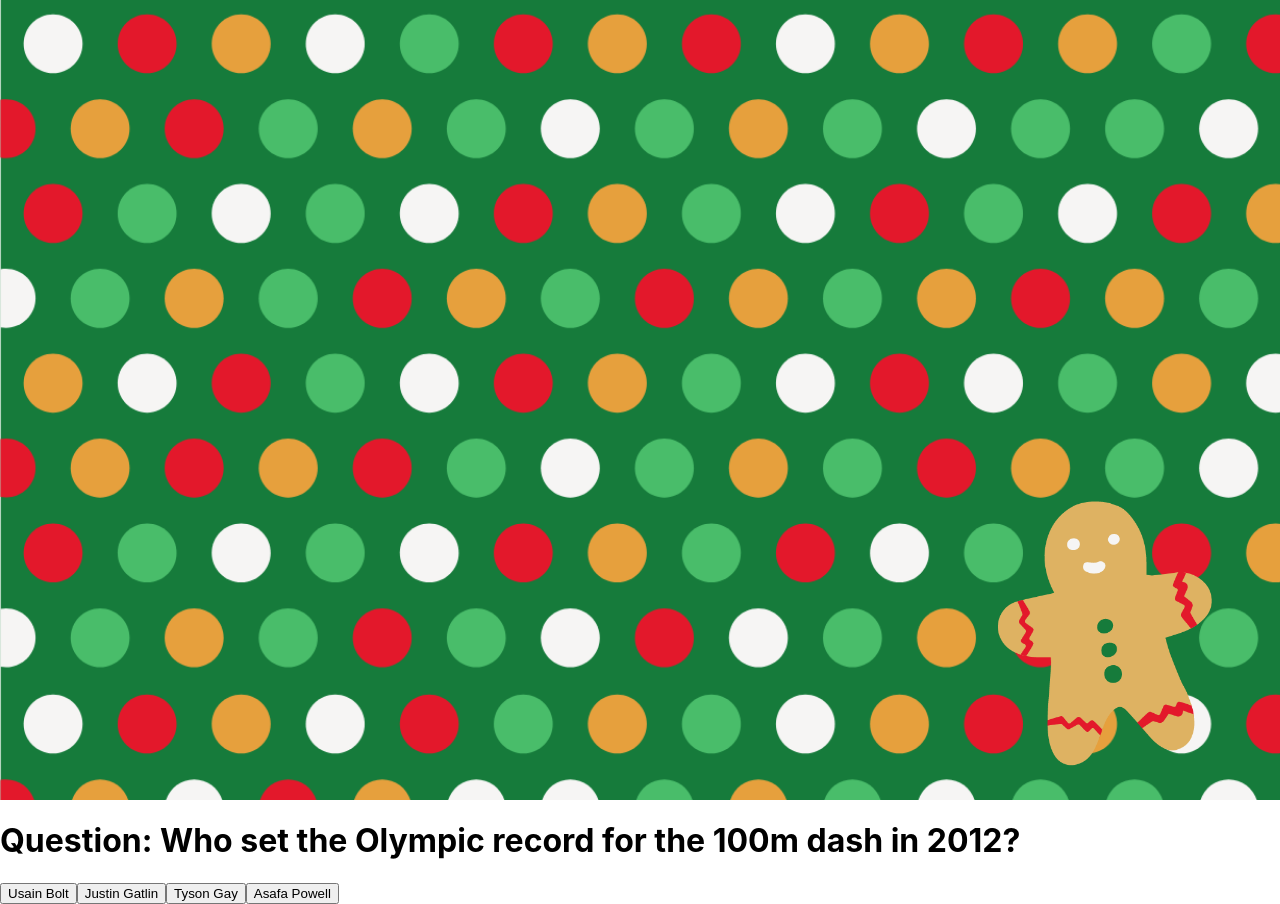
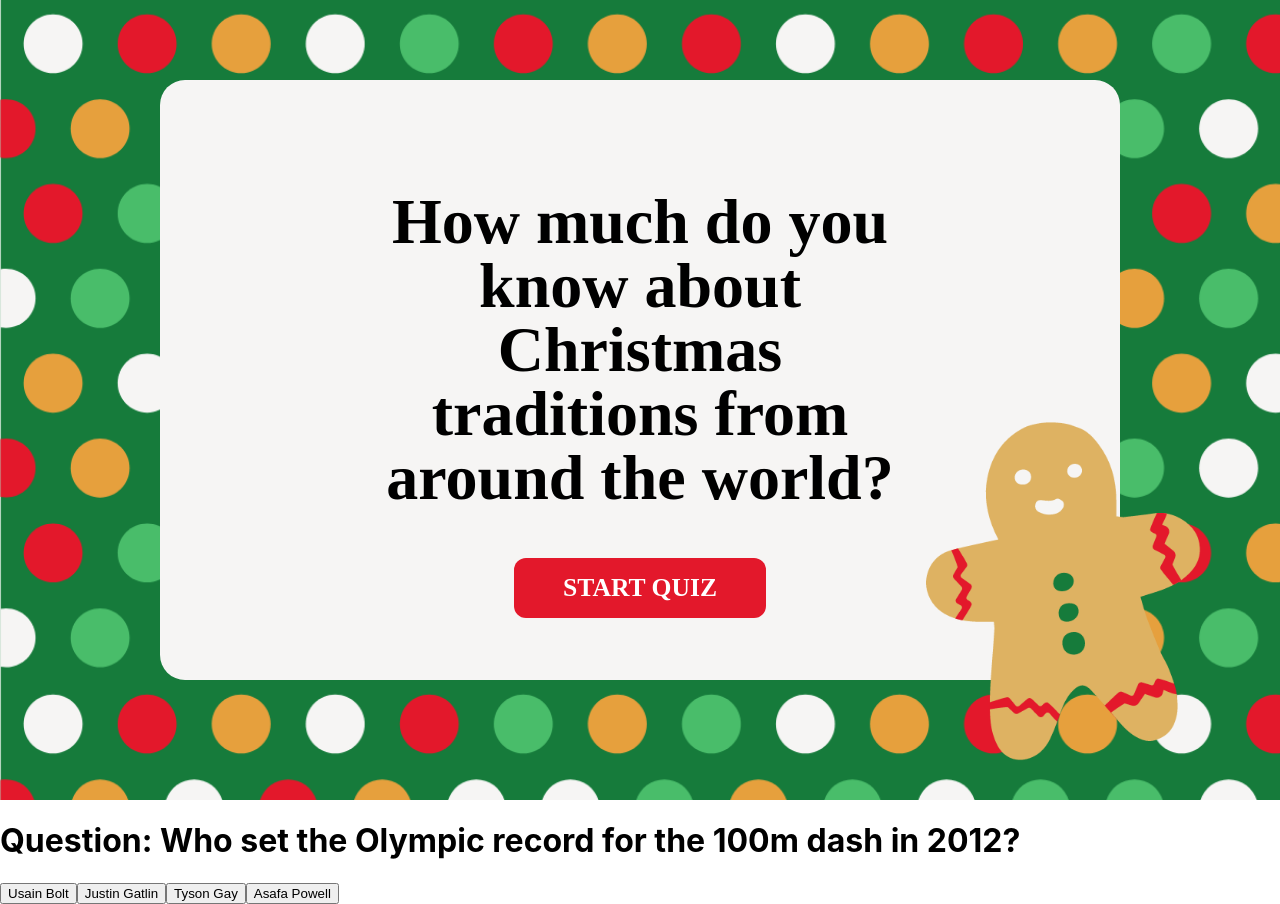
Before and after one commit to Technigo/project-redux-quiz-old, a React (Create React App) app: page / in a window 1280 px wide. Built offline with nearby package versions, Linux system fonts and the light colour scheme.

Commit message:
StartPage and some components

```diff
--- a/package.json
+++ b/package.json
@@ -12,6 +12,7 @@
     "eslint-plugin-react": "^7.30.1",
     "eslint-plugin-react-hooks": "^4.6.0",
     "react": "^18.2.0",
+    "react-audio-player": "^0.17.0",
     "react-dom": "^18.2.0",
     "react-redux": "^8.0.2",
     "react-scripts": "^5.0.1",
--- a/src/App.js
+++ b/src/App.js
@@ -3,6 +3,7 @@ import { Provider } from 'react-redux';
 import { combineReducers, configureStore } from '@reduxjs/toolkit';
 import { quiz } from 'reducers/quiz';
 import { StartPage } from 'components/Startpage'
+import ReactAudioPlayer from 'react-audio-player';
 
 import { CurrentQuestion } from 'components/CurrentQuestion';
 
@@ -14,9 +15,12 @@ const store = configureStore({ reducer });
 
 export const App = () => {
   return (
-    <Provider store={store}>
-      <StartPage />
-      <CurrentQuestion />
-    </Provider>
+    <>
+      <ReactAudioPlayer src="jingle-bells-jazzy-style-christmas-swing-music-1284.mp3" type="audio/mpeg" autoPlay />
+      <Provider store={store}>
+        <StartPage />
+        <CurrentQuestion />
+      </Provider>
+    </>
   );
 }
--- a/src/components/Startpage.js
+++ b/src/components/Startpage.js
@@ -2,11 +2,16 @@ import React from 'react'
 import styled from 'styled-components'
 import xmasBackground from 'Images/XmasBackground.png'
 import Cookie from 'Images/cookie.png'
+import { QuestionContainer, Headers, Buttons } from './Styling/GlobalStyles'
 
 export const StartPage = () => {
   return (
     <Background>
-      <GingerCookie src={Cookie} alt="Profile Picture Carina Moreno" />
+      <QuestionContainer>
+        <Headers> How much do you know about Christmas traditions from around the world?</Headers>
+        <GingerCookie src={Cookie} alt="Ginger Cookie" />
+        <Buttons href="" class="button"> START QUIZ </Buttons>
+      </QuestionContainer>
     </Background>
   )
 }
@@ -20,10 +25,11 @@ const Background = styled.div`
 `
 
 const GingerCookie = styled.img`
-position: absolute;
+position: fixed;
 right: 2%;
 bottom: 2%;
-height: 300px;
-width: 300px;
+height: auto;
+width: 30%;
 object-fit: cover;
+z-index: 99;
 `
--- a/src/components/Styling/GlobalStyles.js
+++ b/src/components/Styling/GlobalStyles.js
@@ -0,0 +1,50 @@
+import styled, { createGlobalStyle } from 'styled-components';
+
+const GlobalStyles = createGlobalStyle`
+*,
+body {
+  box-sizing: border-box;
+  margin: 0;
+  padding: 0;
+}
+`
+export const QuestionContainer = styled.section`
+position: relative;
+  background-color: #f6f5f4;
+  display: flex;
+  flex-direction: column;
+  justify-content: center;
+  height: 75%;
+  width: 75%;
+  border-radius: 25px;
+  margin: auto;
+  top: 10%;
+`
+export const Headers = styled.div`
+  position: relative;
+  align-self: center;
+  width: 55%;
+  text-align: center;
+  padding: 5%;
+  font-family: 'Montserrat';
+  font-size: 5vw;
+  font-weight: bold;
+  line-height: 5vw;
+  white-space: wrap;
+
+`
+export const Buttons = styled.a`
+    position: relative;
+    align-self: center;
+    background-color: #E3182B;
+    color: white;
+    font-family: 'Montserrat';
+    font-size: 2vw;
+    font-weight: bold;
+    text-decoration: none;
+    padding: 15px 30px;
+    width: 20%;
+    text-align: center;
+    border-radius: 12px;
+`
+export default GlobalStyles;
--- a/src/index.css
+++ b/src/index.css
@@ -1,8 +1,9 @@
 :root {
---fern-green: #40804dff;
---arylide-yellow: #f3e16cff;
---cultured: #f6f5f4ff;
---fire-engine-red: #cc2b2eff;
+--green: #167B3B;
+--greentree: #49BD6A;
+--yellow: #E6A03D;
+--snpw: #f6f5f4;
+--red: #E3182B;
 }
 
 body {
```
Also changed, not shown: 2 other files (tests, documents, lock files or other folders).
